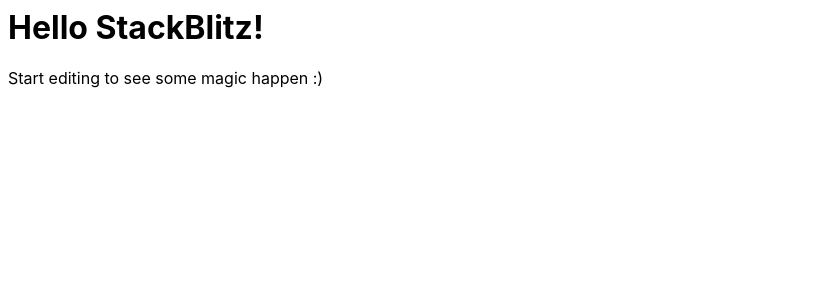
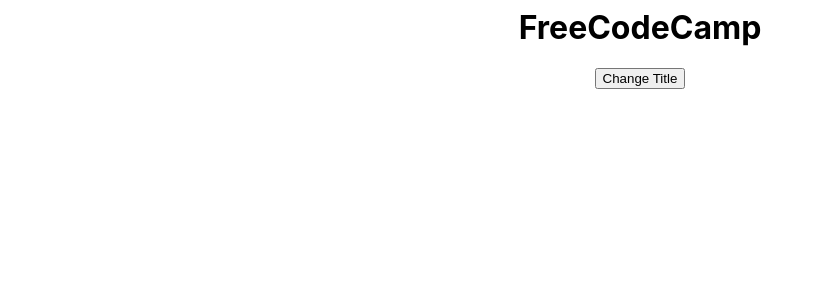
Before and after one commit to TreeWhispererA/stackblitz-react-challenge, a React (Create React App) app: page / in a window 1280 px wide. Shown: the top 300 px of the page, without its empty margins (0-815 px from the left). Built offline with nearby package versions, Linux system fonts and the light colour scheme.

Commit message:
1 file modified

```diff
--- a/src/App.js
+++ b/src/App.js
@@ -1,11 +1,19 @@
-import React from "react";
-import "./style.css";
+import React, { useState } from 'react';
+import './style.css';
 
 export default function App() {
+  //set the useState getter and setter
+  const [title, setTitle] = useState('FreeCodeCamp');
+  const handleChange = () => {
+    setTitle("Let's Change the world wit our cutting-edge technology");
+    setTimeout(() => {
+      setTitle('FreeCodeCamp');
+    }, 3000);
+  };
   return (
-    <div>
-      <h1>Hello StackBlitz!</h1>
-      <p>Start editing to see some magic happen :)</p>
+    <div style={{ textAlign: 'center' }}>
+      <h1>{title}</h1>
+      <button onClick={handleChange}>Change Title</button>
     </div>
   );
 }
```
